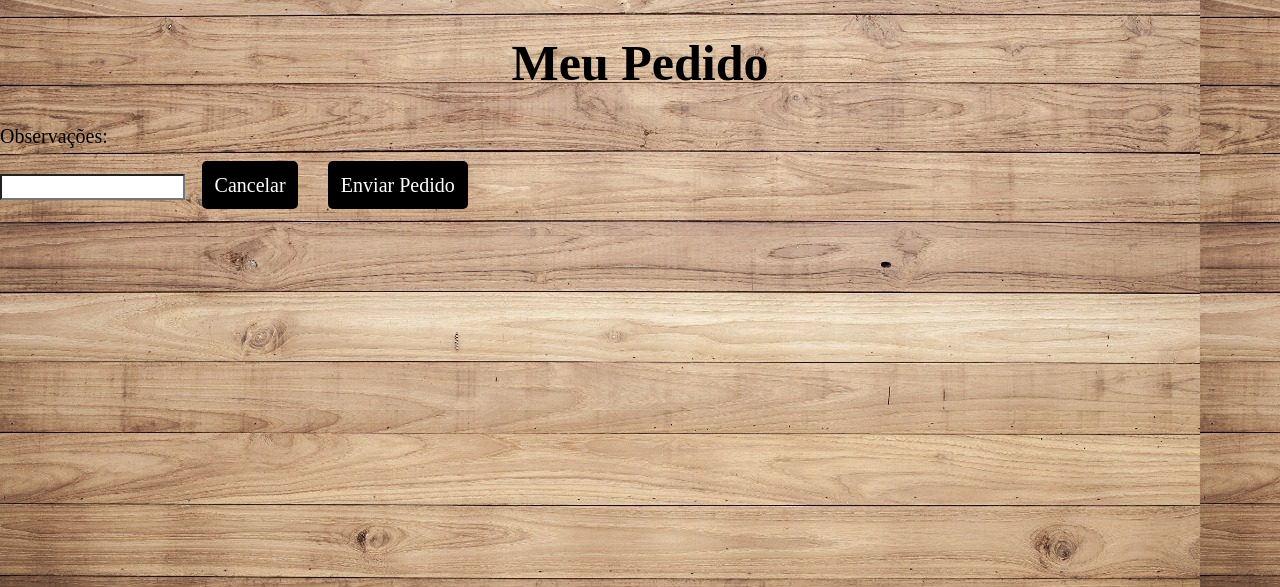
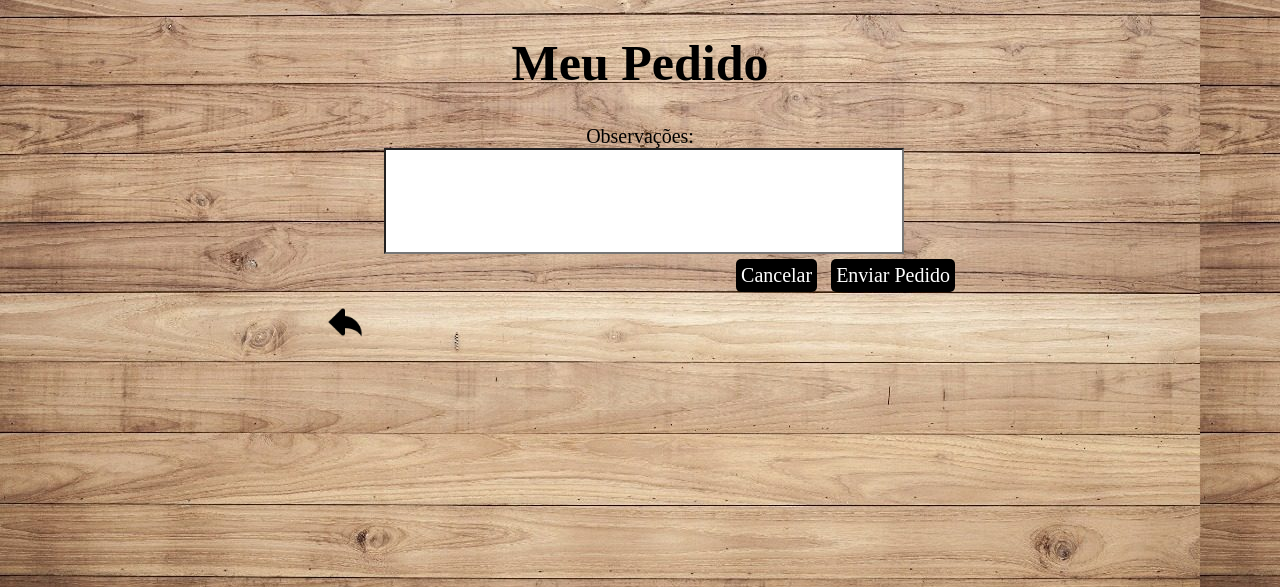
Before and after one commit to VanessadaSilvaPereira/RestauranteWeb, a PHP site: page /meuPedido.php in a window 1280 px wide. Shown: the top 587 px of the page. Run offline with PHP 8.4, Linux system fonts and the light colour scheme.

Commit message:
implementado o botão voltar

```diff
--- a/config.php
+++ b/config.php
@@ -78,6 +78,7 @@ include_once 'model/clsStatus.php';
             <button class="botao" onclick="window.location = 'cadastroProduto.php'">
                 Cadastrar Produto
             </button>
+            <a href="menu.php"  ><div class="btnVoltar"></div></a>
         </div>
 
 </body>
--- a/css/estilos.css
+++ b/css/estilos.css
@@ -58,9 +58,9 @@ a{
     color: white;
     font-size: 20px;
     background-color: black;
-    padding:1%;
+    padding:5px;
     border:none;
-    margin:1%;
+    margin:5px;
     border-radius: 5px;
     font-family:inherit;
 }
@@ -134,3 +134,17 @@ input{
 #divItem{
     margin: 1%;
 }
+#obs{
+    width:80%;
+    height: 100px;
+    margin-left: 10%;
+    position: relative;
+}
+.btnVoltar{
+    background-image: url(../imagens/voltar.png);
+    background-repeat: no-repeat;
+    background-position: center;
+    background-size: 100%;
+    width: 50px;
+    height: 50px;
+}
--- a/ingredientesProdutos.php
+++ b/ingredientesProdutos.php
@@ -30,5 +30,6 @@
                 }
             }
         ?>
+        <a href="listaProdutos.php"  ><div class="btnVoltar"></div></a>
     </body>
 </html>
--- a/menu.php
+++ b/menu.php
@@ -47,7 +47,5 @@ include_once 'dao/clsConexao.php';
         ?>
 
     </body>
-    <script>
 
-    </script>
 </html>
--- a/meuPedido.php
+++ b/meuPedido.php
@@ -5,19 +5,27 @@
         <title>Meu Pedido</title>
         <link href="CSS/Estilos.css" rel="stylesheet" type="text/css">
         <meta name="viewport" content="width=device-width, initial-scale=1, maximum-scale=1" />
+
         <script src="jquery-3.3.1.js"></script>
     <h1  class="titulo">Meu Pedido</h1>
     <link href="CSS/Estilos.css" rel="stylesheet" type="text/css">
         <meta name="viewport" content="width=device-width, initial-scale=1, maximum-scale=1" />
     </head>
+
     <body style="background-image: url(imagens/madeira2.jpg)">
+        <div style="width: 50%;margin-left: 25%;">
+        <form>
+            <div style="text-align: center"><label>Observações:</label></div>
+            <div><input type="text" id="obs" ></div>
+            <div style="float: right"><button class="botao">Cancelar</button>
+                <button class="botao">Enviar Pedido</button></div>
+                <div class="limparFloat"></div>
+        </form>
+            <a href="listaProdutos.php"  ><div class="btnVoltar"></div></a>
+        </div>
 
-        <form>
-            <div><label>Observações:</label></div>
-            <input type="text">
-            <button class="botao">Cancelar</button>
-            <button class="botao">Enviar Pedido</button>
-        </form>
+        <script>
 
+    </script>
     </body>
 </html>
```
Also changed, not shown: cadastroProduto.php (+7 -1 lines), nbproject/private/private.xml (+15 -2 lines), imagens/voltar.png (added).
